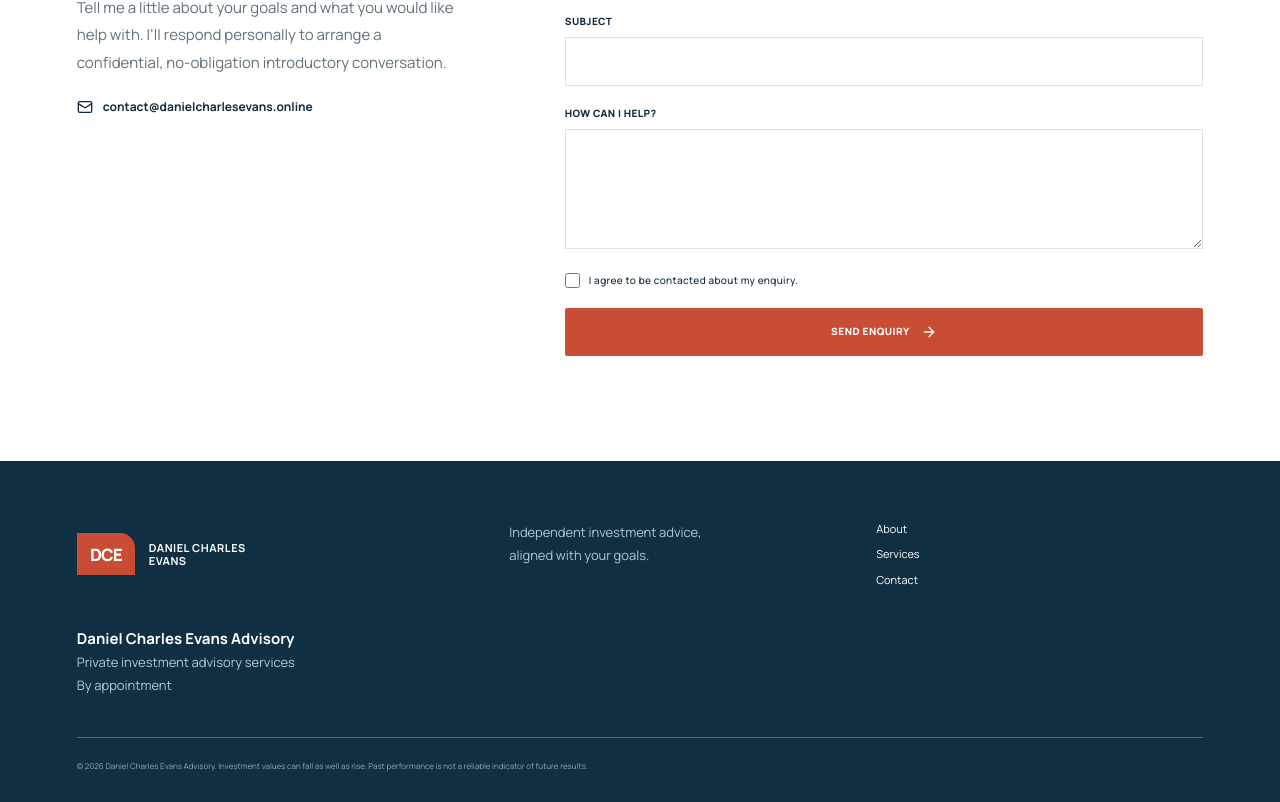
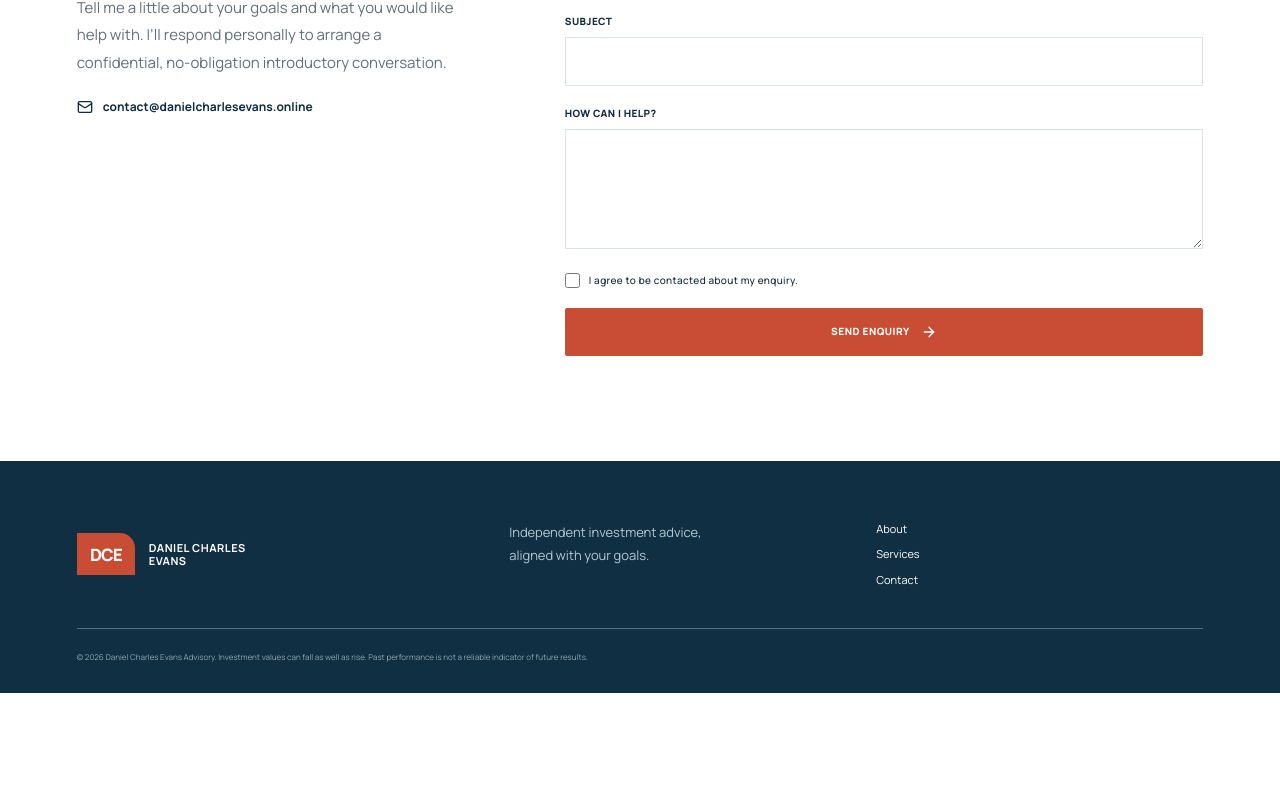
Before and after one commit to localhost300/Evans-Portfolio, a Next.js app: page / in a window 1280 px wide. Shown: the part 4685-5487 px from the top of the page. After the commit the page ends 5378 px from the top, so only its background shows below. Built offline with nearby package versions, Linux system fonts and the light colour scheme; no server answers; the database is empty.

Commit message:
Remove footer advisory details

```diff
--- a/app/page.tsx
+++ b/app/page.tsx
@@ -417,10 +417,6 @@ export default function Home() {
           <a href="#services">Services</a>
           <a href="#contact">Contact</a>
         </div>
-        <div>
-          <b>{content.footer.businessName}</b>
-          <p>{withBreaks(content.footer.businessDetails)}</p>
-        </div>
         <small>{content.footer.legal}</small>
       </footer>
     </main>
```
